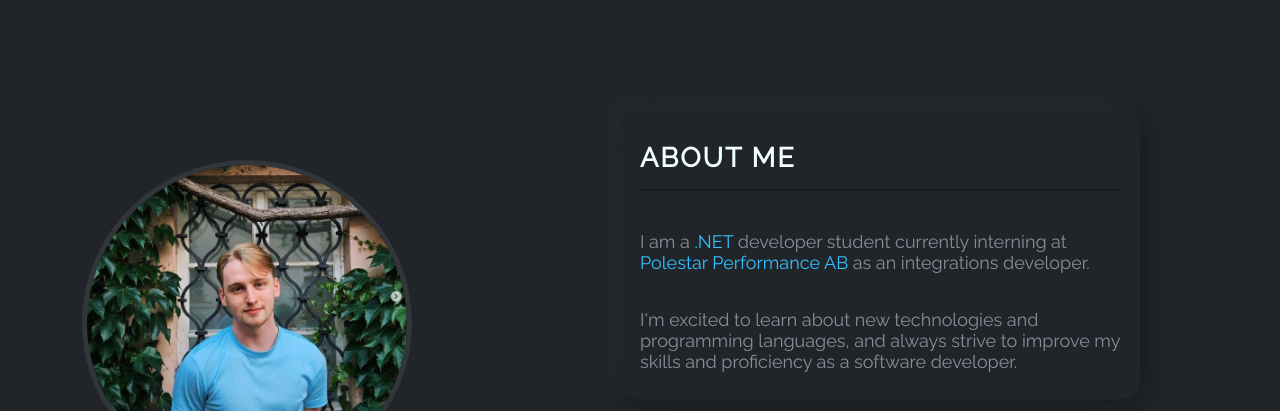
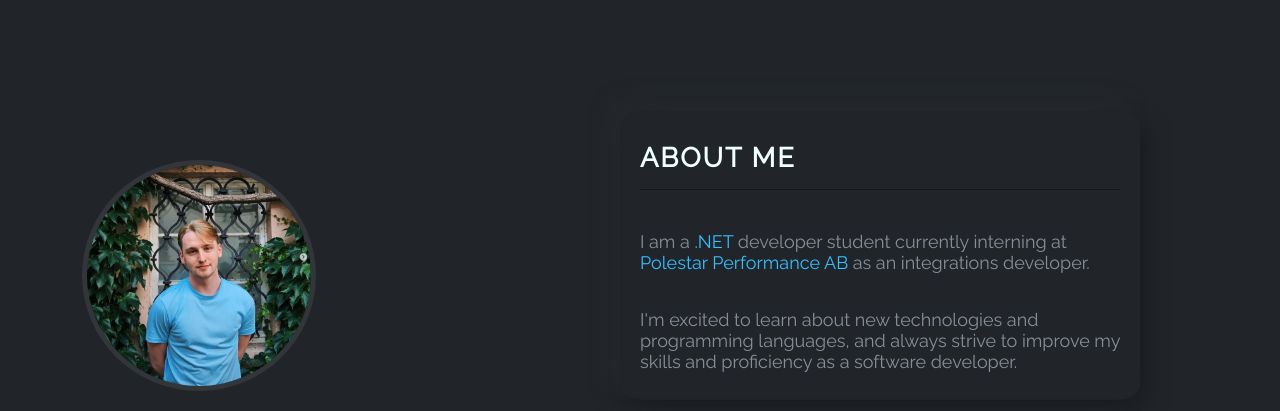
Before and after one commit to rickardthunborg/RickardCV, a plain HTML site: page index.html in a window 1280 px wide. Shown: the top 411 px of the page. Drawn offline with Linux system fonts and the light colour scheme.

Commit message:
smaller photo

```diff
--- a/style.css
+++ b/style.css
@@ -28,7 +28,7 @@ body {
 
 #photo {
   border-radius: 50%;
-  max-width: 20rem;
+  max-width: 14rem;
   border: 5px solid #32363b;
   margin-bottom: -3rem;
 }
```
